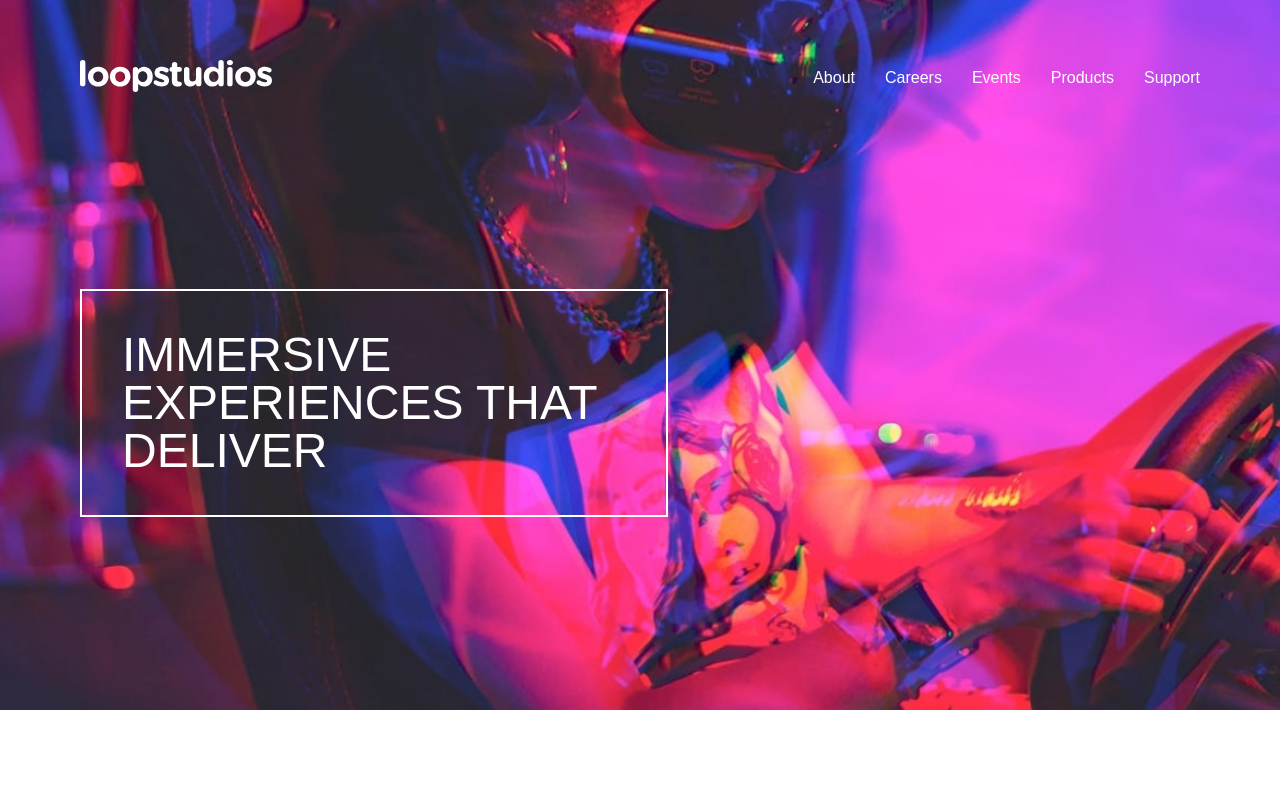
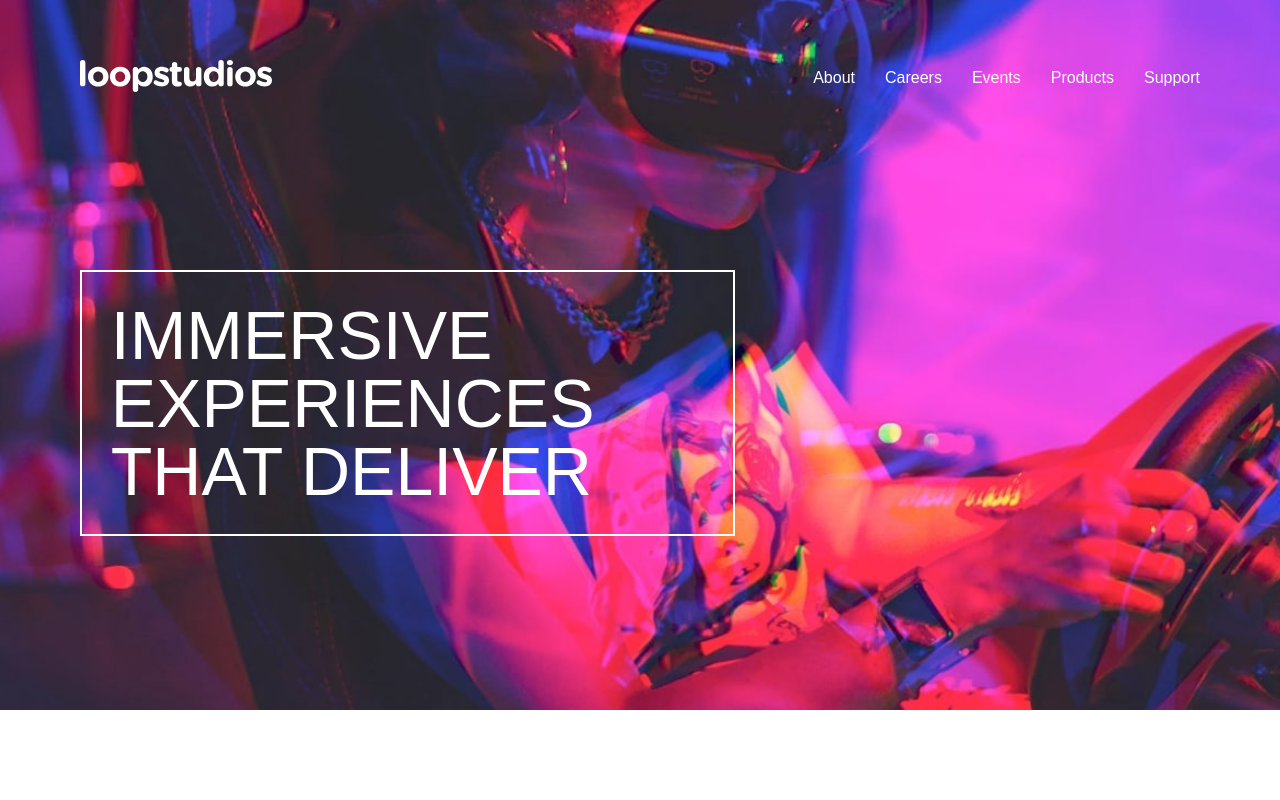
Before and after one commit to arnaudouttier/loopstudios-landing-page-main-ao, a Vue app: page / in a window 1280 px wide. Shown: the top 800 px of the page. Built offline with nearby package versions, Linux system fonts and the light colour scheme.

Commit message:
site header

```diff
--- a/src/App.vue
+++ b/src/App.vue
@@ -75,9 +75,10 @@ import SocialNav from './components/SocialNav.vue'
   align-items: center;
 
   h1 {
-    font-size: 3rem;
+    /* 40px @ 375px increasing to 68px @ 1120px */
+    font-size: clamp(40px, calc(2.5rem + ((1vw - 3.75px) * 3.7584)), 68px);
     border: 2px solid #fff;
-    padding: 2.5rem;
+    padding: 1.8rem;
     color: #fff;
 
     span {
@@ -112,7 +113,7 @@ import SocialNav from './components/SocialNav.vue'
     background-image: url("./assets/images/desktop/image-hero.jpg");
 
     h1 {
-      max-width: 45%;
+      max-width: 53%;
 
       span {
         display: inline;
```
